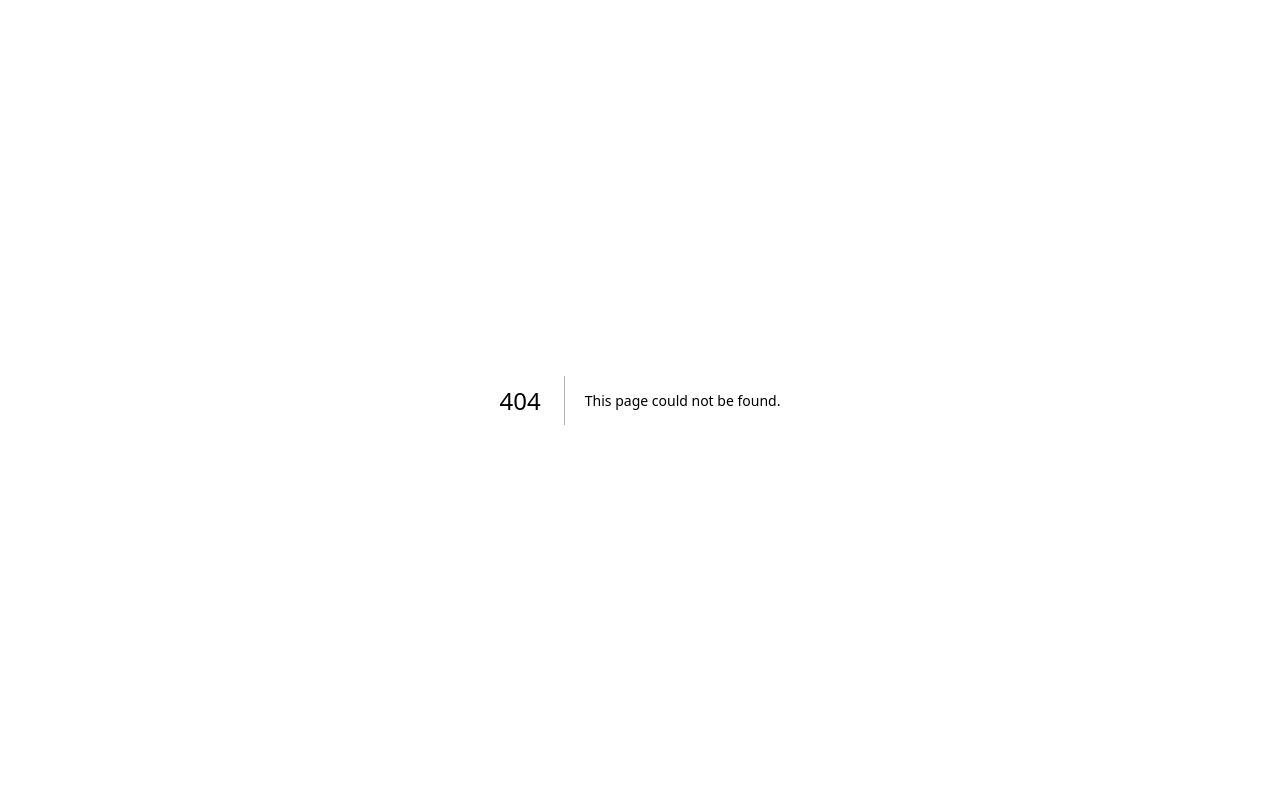
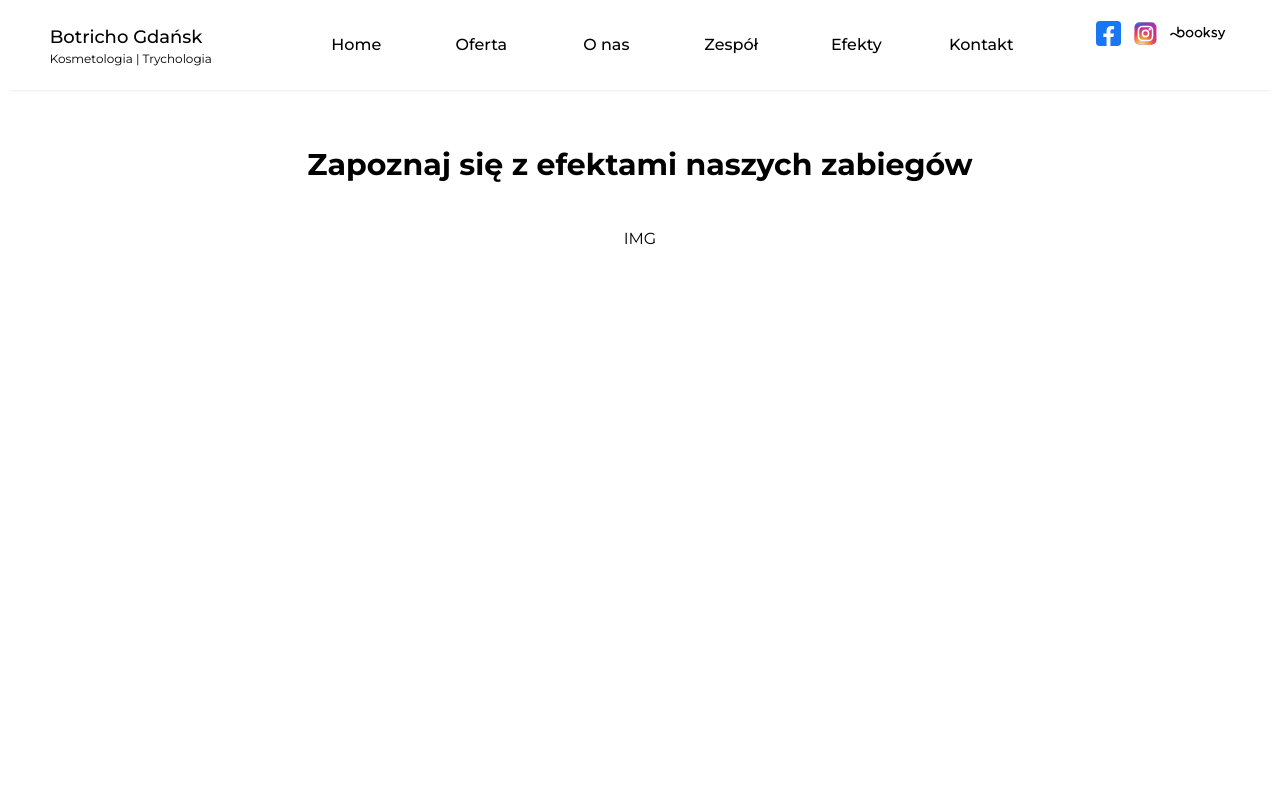
Before and after one commit to mkropidlowski/botricho-page, a Next.js app: page /efekty in a window 1280 px wide. Before the commit this address had no page. Shown: the top 798 px of the page. Built offline with nearby package versions, Linux system fonts and the light colour scheme; no server answers.

Commit message:
feat: create effect sections

```diff
--- /dev/null
+++ b/app/(effects)/efekty/components/PhotosContainer.tsx
@@ -0,0 +1,12 @@
+const PhotosContainer = () => {
+    return (
+        <div className="flex flex-col items-center gap-10 relative top-[130px] w-full p-3">
+            <div>
+                <h2 className="text-[30px] font-bold">Zapoznaj się z efektami naszych zabiegów</h2>
+            </div>
+            <div>IMG</div>
+        </div>
+    );
+};
+
+export default PhotosContainer;
--- /dev/null
+++ b/app/(effects)/efekty/layout.tsx
@@ -0,0 +1,12 @@
+import Footer from "@/components/footer/Footer";
+import Navbar from "@/components/navbar/Navbar";
+
+export default function EffectsLayout({ children }: { children: React.ReactNode }) {
+    return (
+        <>
+            <Navbar />
+            <div className="max-w-[1140px] h-screen flex items-center flex-col m-auto">{children}</div>
+            <Footer />
+        </>
+    );
+}
--- /dev/null
+++ b/app/(effects)/efekty/loading.tsx
@@ -0,0 +1,7 @@
+export default function Loading() {
+    return (
+        <div>
+            <h2 className="text-[18px]">Ładowanie...</h2>
+        </div>
+    );
+}
--- /dev/null
+++ b/app/(effects)/efekty/page.tsx
@@ -0,0 +1,7 @@
+import PhotosContainer from "./components/PhotosContainer";
+
+const Effects = () => {
+    return <PhotosContainer />;
+};
+
+export default Effects;
--- a/components/navbar/Navbar.tsx
+++ b/components/navbar/Navbar.tsx
@@ -1,8 +1,8 @@
 "use client";
 
 import Link from "next/link";
-import { FC, useState, useEffect } from "react";
-import { MenuLinksProps, NavbarProps, BREAKPOINT } from "./helpers/types";
+import { FC, useState } from "react";
+import { MenuLinksProps, NavbarProps } from "./helpers/types";
 import { menuLinks } from "./helpers/links";
 import { signOut, useSession } from "next-auth/react";
 import clsx from "clsx";
@@ -77,7 +77,16 @@ const Navbar: FC<NavbarProps> = ({ className, links = menuLinks }) => {
                         >
                             {redirectToComponent ? (
                                 <Link href={hrefToComponent}>
-                                    <button type="button">{text}</button>
+                                    <button
+                                        type="button"
+                                        className={clsx(
+                                            isMobileMenuOpen
+                                                ? ""
+                                                : "hover:bg-gray-100 rounded-lg w-[90px] p-2 transition duration-500 ease-in-out hover:scale-110"
+                                        )}
+                                    >
+                                        {text}
+                                    </button>
                                 </Link>
                             ) : scrollIntoTop ? (
                                 <Link href={"/"} onClick={scrollToTop}>
@@ -111,7 +120,7 @@ const Navbar: FC<NavbarProps> = ({ className, links = menuLinks }) => {
                 })}
                 <li>
                     {data?.user ? (
-                        <div className={clsx("flex gap-5", isMobileMenuOpen ? "flex-col" : "")}>
+                        <div className={clsx("flex gap-4 items-center", isMobileMenuOpen ? "flex-col" : "")}>
                             <Link href="/panel">
                                 <button className="bg-gray-300 rounded-lg w-[150px] p-2" type="button">
                                     Witaj, {data?.user?.name}
@@ -127,7 +136,7 @@ const Navbar: FC<NavbarProps> = ({ className, links = menuLinks }) => {
                         </div>
                     ) : null}
                 </li>
-                <li className="flex gap-3">
+                <li className="flex gap-3 mb-6">
                     <Link href="https://www.facebook.com/botricho" target="_blank" aria-label="Facebook Botriocho">
                         <Facebook width={25} height={25} />
                     </Link>
--- a/components/navbar/helpers/links.ts
+++ b/components/navbar/helpers/links.ts
@@ -16,9 +16,10 @@ export const menuLinks = {
         id: "employee",
         text: "Zespół",
     },
-    efects: {
-        id: "efects",
+    effects: {
+        id: "efekty",
         text: "Efekty",
+        redirectToComponent: true,
     },
     contact: {
         id: "contact",
```
